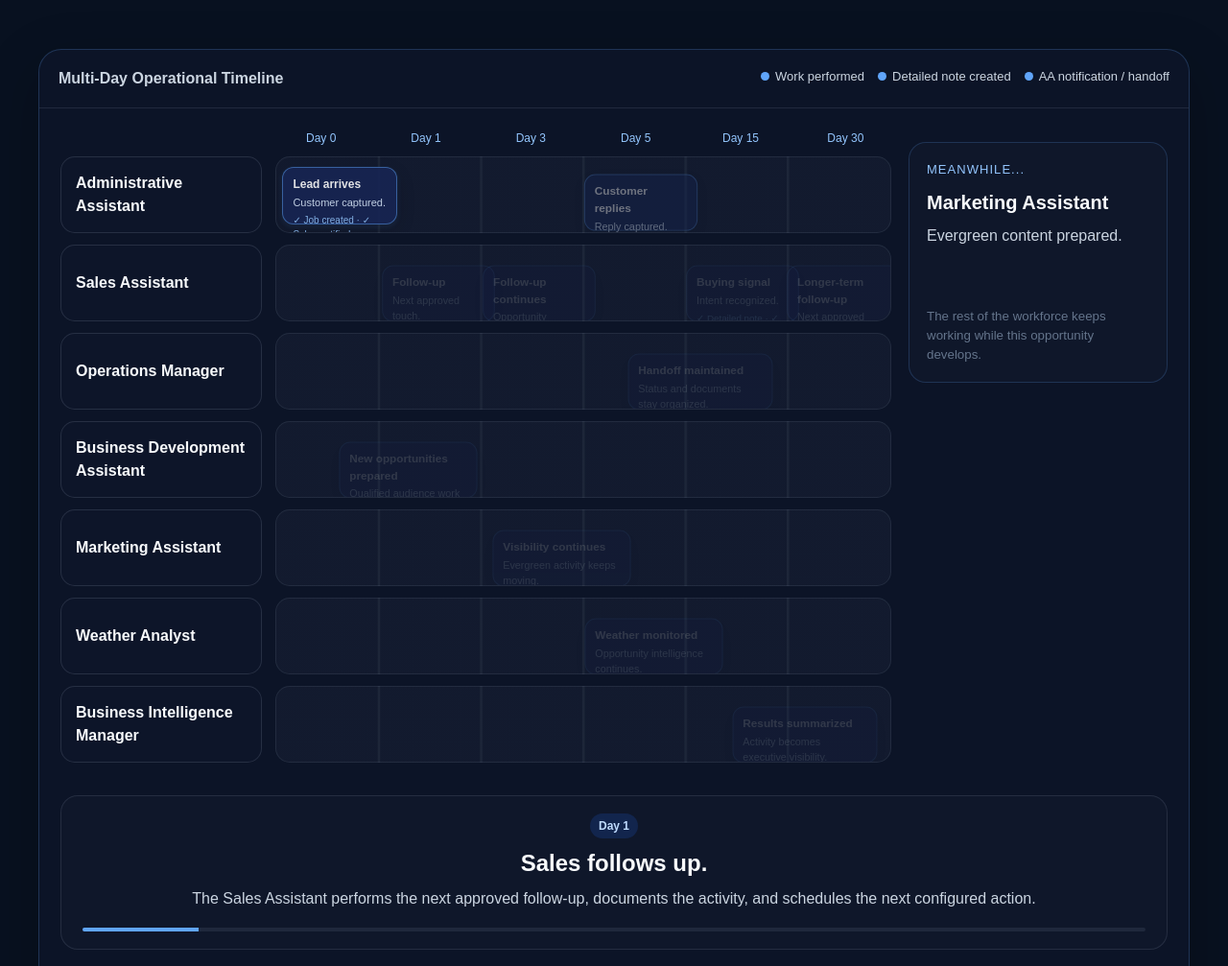
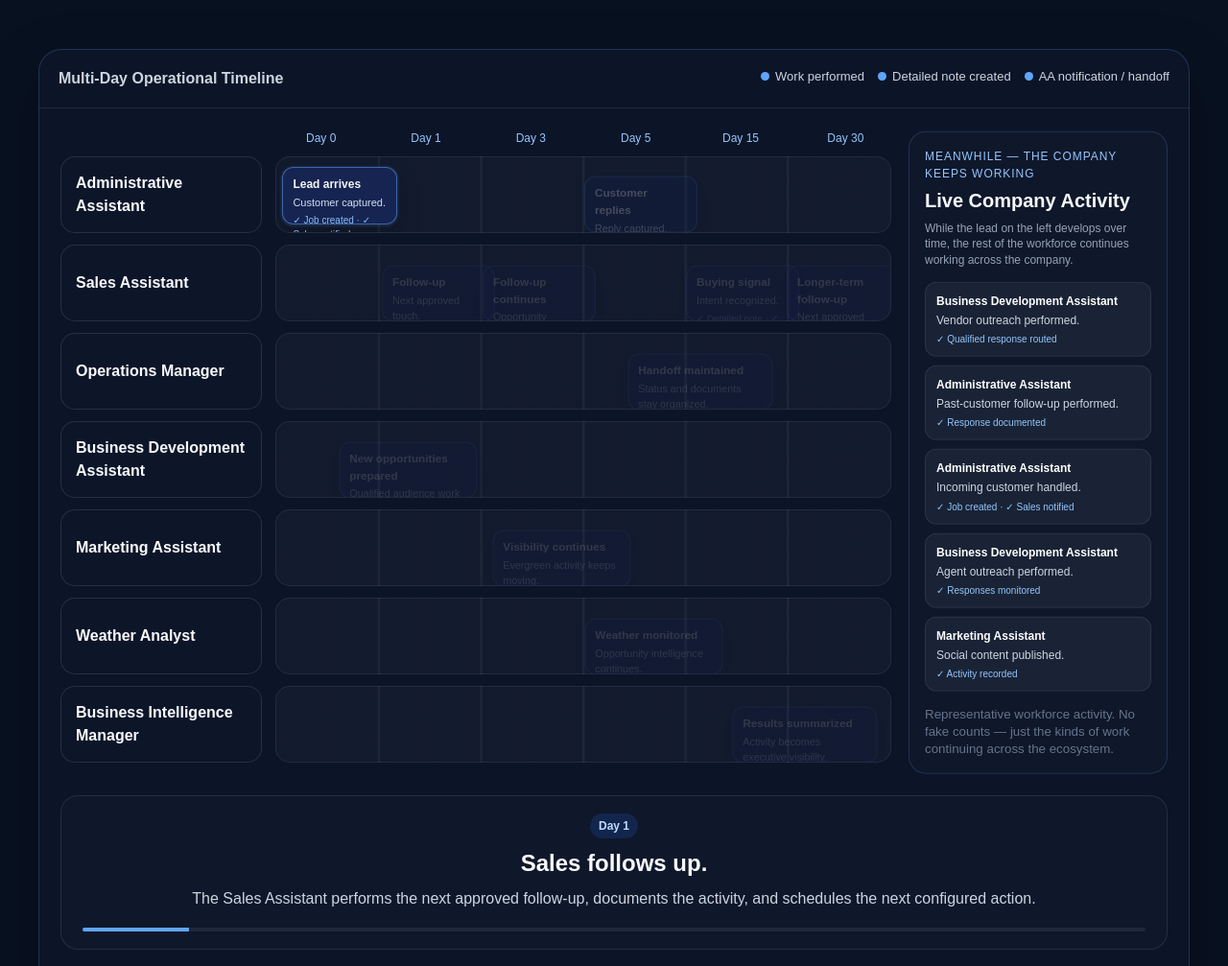
Before and after one commit to AcctMask/actual-assistant-site, a website: page workforce-follow-up.html in a window 1280 px wide. Shown: the part 420-1427 px from the top of the page at 96% size. Drawn offline with Linux system fonts and the light colour scheme.

Commit message:
Expand workforce demo with live company activity stream

```diff
--- a/workforce-follow-up.html
+++ b/workforce-follow-up.html
@@ -176,32 +176,76 @@
       border:1px solid rgba(96,165,250,.2);
       border-radius:18px;
       background:#0f172a;
-      padding:18px;
+      padding:16px;
       align-self:start;
       position:sticky;
       top:96px;
+      overflow:hidden;
     }
     .meanwhile .label{
-      font-size:13px;
+      font-size:12px;
       color:#93c5fd;
       text-transform:uppercase;
       letter-spacing:.08em;
-      margin-bottom:10px;
+      margin-bottom:4px;
     }
     .meanwhile h3{
-      margin:0 0 8px;
+      margin:0 0 6px;
       font-size:20px;
     }
-    .meanwhile p{
-      margin:0;
+    .meanwhile-intro{
+      margin:0 0 14px;
+      color:#94a3b8;
+      font-size:12px;
+      line-height:1.4;
+    }
+    .activity-stream{
+      display:flex;
+      flex-direction:column;
+      gap:9px;
+      min-height:430px;
+      max-height:430px;
+      overflow:hidden;
+      position:relative;
+    }
+    .activity-item{
+      border:1px solid rgba(148,163,184,.14);
+      border-radius:12px;
+      background:rgba(30,41,59,.72);
+      padding:10px 11px;
+      opacity:1;
+      transform:translateY(0);
+      transition:all .45s ease;
+    }
+    .activity-item.entering{
+      opacity:0;
+      transform:translateY(-18px);
+    }
+    .activity-item.leaving{
+      opacity:0;
+      transform:translateY(16px);
+    }
+    .activity-role{
+      color:#fff;
+      font-weight:700;
+      font-size:12px;
+      margin-bottom:3px;
+    }
+    .activity-action{
       color:#cbd5e1;
-      min-height:72px;
-      transition:opacity .25s ease;
+      font-size:12px;
+      line-height:1.35;
+    }
+    .activity-result{
+      color:#93c5fd;
+      font-size:10px;
+      margin-top:4px;
     }
     .meanwhile small{
       display:block;
-      margin-top:14px;
+      margin-top:12px;
       color:#64748b;
+      line-height:1.35;
     }
 
     .narrative{
@@ -500,10 +544,17 @@
         </div>
 
         <aside class="meanwhile">
-          <div class="label">Meanwhile...</div>
-          <h3 id="railRole">Marketing Assistant</h3>
-          <p id="railActivity">Social content published.</p>
-          <small>The rest of the workforce keeps working while this opportunity develops.</small>
+          <div class="label">Meanwhile — the company keeps working</div>
+          <h3>Live Company Activity</h3>
+          <p class="meanwhile-intro">
+            While the lead on the left develops over time, the rest of the workforce continues working across the company.
+          </p>
+
+          <div class="activity-stream" id="activityStream"></div>
+
+          <small>
+            Representative workforce activity. No fake counts — just the kinds of work continuing across the ecosystem.
+          </small>
         </aside>
 
       </div>
@@ -654,40 +705,96 @@ const stories = [
 ];
 
 const railItems = [
-  ["Marketing Assistant","Social content published."],
-  ["Marketing Assistant","Daily email outreach performed."],
-  ["Marketing Assistant","Evergreen content prepared."],
-  ["Marketing Assistant","SEO activity reviewed."],
-
-  ["Business Development Assistant","Agent outreach performed."],
-  ["Business Development Assistant","Vendor outreach performed."],
-  ["Business Development Assistant","License-holder outreach performed."],
-  ["Business Development Assistant","Qualified audience prepared."],
-  ["Business Development Assistant","Outreach response routed."],
-
-  ["Sales Assistant","New lead followed up."],
-  ["Sales Assistant","Estimate followed up."],
-  ["Sales Assistant","Contract followed up."],
-  ["Sales Assistant","Buying signal reviewed."],
-  ["Sales Assistant","Owner notified."],
-
-  ["Administrative Assistant","Incoming customer handled."],
-  ["Administrative Assistant","Customer reply received."],
-  ["Administrative Assistant","Past-customer follow-up performed."],
-  ["Administrative Assistant","Job created."],
-  ["Administrative Assistant","Detailed note added."],
-
-  ["Operations Manager","Job status reviewed."],
-  ["Operations Manager","Handoff recorded."],
-  ["Operations Manager","Exception identified."],
-  ["Operations Manager","Documents organized."],
-
-  ["Weather Analyst","Weather activity monitored."],
-  ["Weather Analyst","Opportunity identified."],
-  ["Weather Analyst","Historical weather evidence prepared."],
-
-  ["Business Intelligence Manager","Operational activity summarized."],
-  ["Business Intelligence Manager","Executive visibility updated."]
+  {
+    role:"Administrative Assistant",
+    action:"Incoming customer handled.",
+    result:"✓ Job created · ✓ Sales notified"
+  },
+  {
+    role:"Business Development Assistant",
+    action:"Agent outreach performed.",
+    result:"✓ Responses monitored"
+  },
+  {
+    role:"Marketing Assistant",
+    action:"Social content published.",
+    result:"✓ Activity recorded"
+  },
+  {
+    role:"Sales Assistant",
+    action:"Estimate follow-up performed.",
+    result:"✓ Next action scheduled"
+  },
+  {
+    role:"Weather Analyst",
+    action:"Weather opportunity identified.",
+    result:"✓ Evidence prepared"
+  },
+  {
+    role:"Administrative Assistant",
+    action:"Past-customer follow-up performed.",
+    result:"✓ Response documented"
+  },
+  {
+    role:"Business Development Assistant",
+    action:"Vendor outreach performed.",
+    result:"✓ Qualified response routed"
+  },
+  {
+    role:"Operations Manager",
+    action:"Job status reviewed.",
+    result:"✓ Handoff maintained"
+  },
+  {
+    role:"Marketing Assistant",
+    action:"Evergreen content prepared.",
+    result:"✓ Publishing activity continues"
+  },
+  {
+    role:"Sales Assistant",
+    action:"Contract follow-up performed.",
+    result:"✓ Customer history updated"
+  },
+  {
+    role:"Sales Assistant",
+    action:"Buying signal detected.",
+    result:"✓ Detailed note · ✓ Owner notified"
+  },
+  {
+    role:"Business Development Assistant",
+    action:"License-holder outreach performed.",
+    result:"✓ Contact activity recorded"
+  },
+  {
+    role:"Administrative Assistant",
+    action:"Customer reply received.",
+    result:"✓ Job updated · ✓ Sales sees response"
+  },
+  {
+    role:"Operations Manager",
+    action:"Exception identified.",
+    result:"✓ Operational visibility updated"
+  },
+  {
+    role:"Weather Analyst",
+    action:"Historical weather evidence prepared.",
+    result:"✓ Customer-ready support available"
+  },
+  {
+    role:"Marketing Assistant",
+    action:"SEO activity reviewed.",
+    result:"✓ Visibility work continues"
+  },
+  {
+    role:"Business Development Assistant",
+    action:"Qualified audience prepared.",
+    result:"✓ Outreach-ready opportunity"
+  },
+  {
+    role:"Business Intelligence Manager",
+    action:"Operational activity summarized.",
+    result:"✓ Executive visibility updated"
+  }
 ];
 
 let current = 0;
@@ -766,20 +873,69 @@ document.getElementById("prevBtn").addEventListener("click", () => {
 
 document.getElementById("restartBtn").addEventListener("click", restart);
 
-function updateRail(){
-  const role = document.getElementById("railRole");
-  const activity = document.getElementById("railActivity");
+const activityStream = document.getElementById("activityStream");
 
-  role.textContent = railItems[railIndex][0];
-  activity.textContent = railItems[railIndex][1];
+function makeActivityItem(item){
+  const el = document.createElement("div");
+  el.className = "activity-item entering";
+
+  const role = document.createElement("div");
+  role.className = "activity-role";
+  role.textContent = item.role;
+
+  const action = document.createElement("div");
+  action.className = "activity-action";
+  action.textContent = item.action;
+
+  const result = document.createElement("div");
+  result.className = "activity-result";
+  result.textContent = item.result;
+
+  el.appendChild(role);
+  el.appendChild(action);
+  el.appendChild(result);
+
+  return el;
+}
+
+function addActivity(){
+  const item = railItems[railIndex];
+  const el = makeActivityItem(item);
+
+  activityStream.prepend(el);
+
+  requestAnimationFrame(() => {
+    el.classList.remove("entering");
+  });
+
+  const items = [...activityStream.querySelectorAll(".activity-item")];
+
+  if(items.length > 5){
+    const oldest = items[items.length - 1];
+    oldest.classList.add("leaving");
+
+    setTimeout(() => {
+      oldest.remove();
+    }, 450);
+  }
 
   railIndex = (railIndex + 1) % railItems.length;
 }
 
+function seedActivityStream(){
+  for(let i = 0; i < 5; i++){
+    const item = railItems[railIndex];
+    const el = makeActivityItem(item);
+    el.classList.remove("entering");
+    activityStream.appendChild(el);
+    railIndex = (railIndex + 1) % railItems.length;
+  }
+}
+
 showStep(0);
 startPlayback();
-updateRail();
-setInterval(updateRail, 2400);
+seedActivityStream();
+setInterval(addActivity, 2200);
 
 async function startCheckout(moduleId){
   const status = document.getElementById("checkoutStatus");
```
